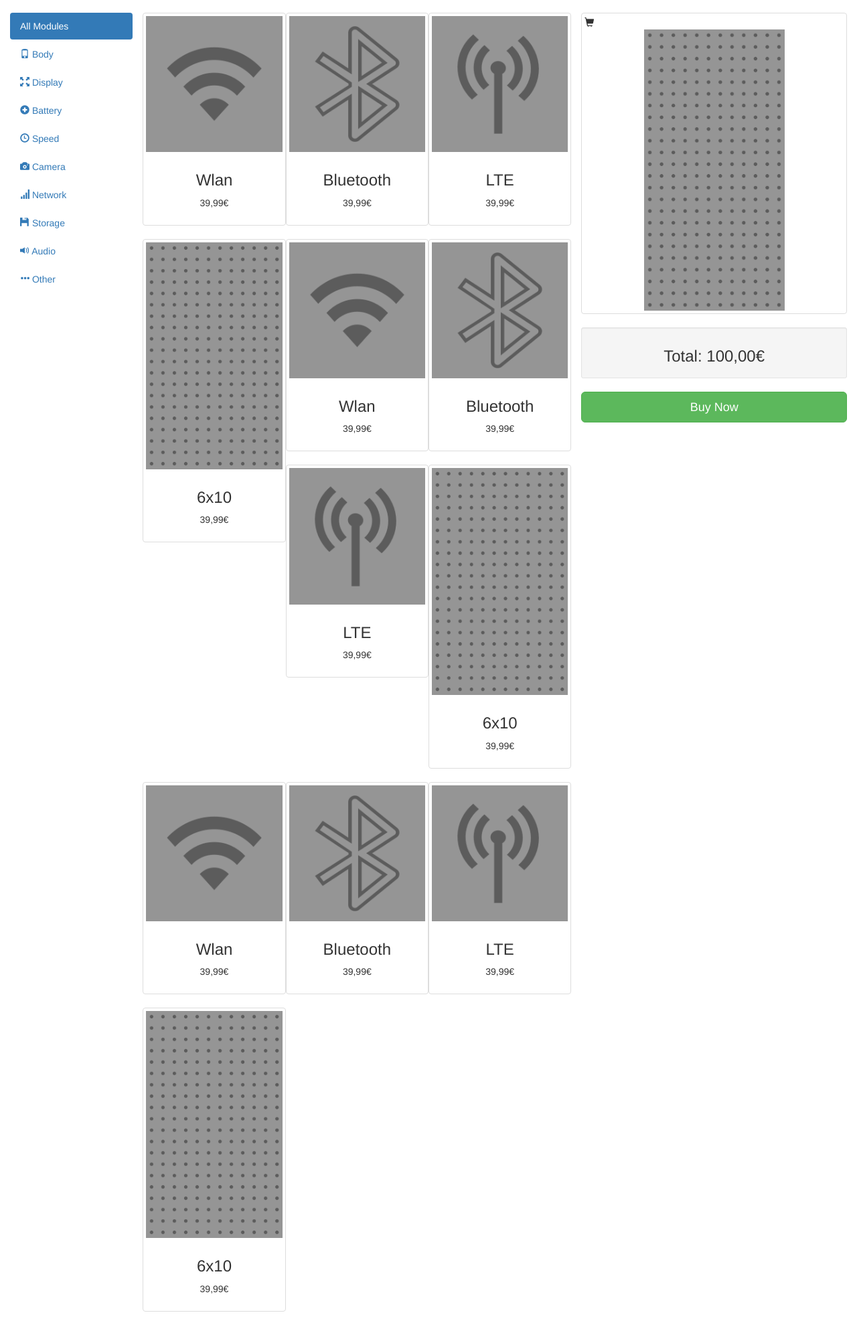
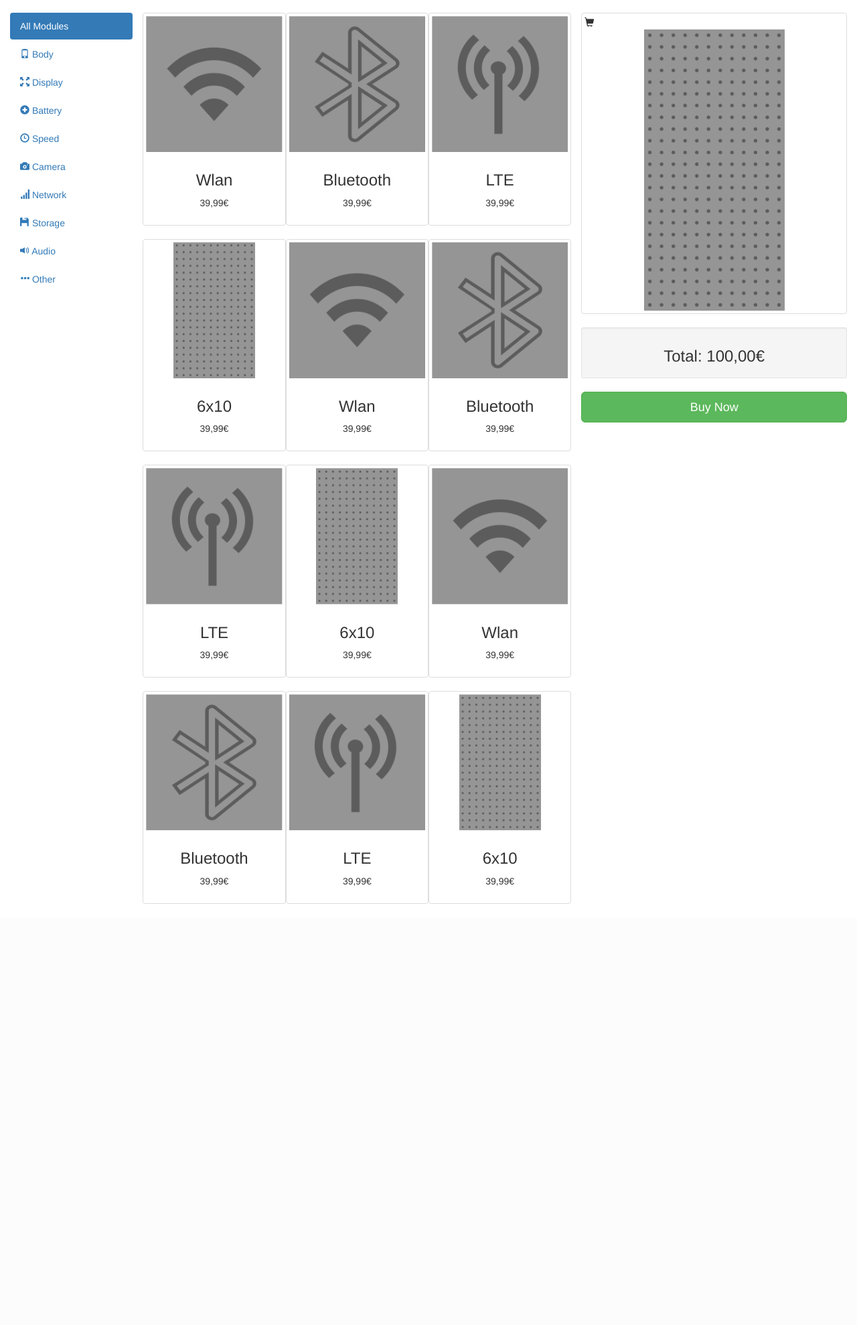
Before and after one commit to willihelm/Mediendesign, a PHP site: page / in a window 1280 px wide. Shown: the part 51-2030 px from the top of the page at 67% size. After the commit the page ends 1401 px from the top, so only its background shows below. Run offline with PHP 8.4, Linux system fonts and the light colour scheme; some libraries are stand-ins or nearby versions.

Commit message:
gleiche Höhe für alle Modul-Bilder

```diff
--- a/index.html
+++ b/index.html
@@ -90,98 +90,134 @@
   </div>
 
 
- <!-- side menu -->
+ <!-- modules -->
   <div class="container col-lg-6 col-md-6 col-sm-5 col-xs-12">
   <div class="row">
     <div class="thumbnail container col-lg-4 col-md-4 col-sm-6 col-xs-12">
-      <img class="module" src="images/Network/Wlan.jpg">
+      <div class="image">
+        <img src="images/Network/Wlan.jpg">
+      </div>
       <div class="caption">
         <h3 class="text-center">Wlan</h3>
         <p class="text-center">39,99€</p>
       </div>
     </div>
+
     <div class="thumbnail container col-lg-4 col-md-4 col-sm-6 col-xs-12">
-      <img class="module" src="images/Network/Bluetooth.jpg">
+      <div class="image">
+        <img src="images/Network/Bluetooth.jpg">
+      </div>
       <div class="caption">
         <h3 class="text-center">Bluetooth</h3>
         <p class="text-center">39,99€</p>
       </div>
     </div>
+
     <div class="thumbnail container col-lg-4 col-md-4 col-sm-6 col-xs-12">
-      <img class="module" src="images/Network/LTE.jpg">
+      <div class="image">
+        <img src="images/Network/LTE.jpg">
+      </div>
       <div class="caption">
         <h3 class="text-center">LTE</h3>
         <p class="text-center">39,99€</p>
       </div>
     </div>
+
     <div class="thumbnail container col-lg-4 col-md-4 col-sm-6 col-xs-12">
-      <img class="module" src="images/Body/6x10.jpg">
+      <div class="image">
+        <img src="images/Body/6x10.jpg">
+      </div>
       <div class="caption">
         <h3 class="text-center">6x10</h3>
         <p class="text-center">39,99€</p>
       </div>
     </div>
+
     <div class="thumbnail container col-lg-4 col-md-4 col-sm-6 col-xs-12">
-      <img class="module" src="images/Network/Wlan.jpg">
+      <div class="image">
+        <img src="images/Network/Wlan.jpg">
+      </div>
       <div class="caption">
         <h3 class="text-center">Wlan</h3>
         <p class="text-center">39,99€</p>
       </div>
     </div>
+
     <div class="thumbnail container col-lg-4 col-md-4 col-sm-6 col-xs-12">
-      <img class="module" src="images/Network/Bluetooth.jpg">
+      <div class="image">
+        <img src="images/Network/Bluetooth.jpg">
+      </div>
       <div class="caption">
         <h3 class="text-center">Bluetooth</h3>
         <p class="text-center">39,99€</p>
       </div>
     </div>
+
     <div class="thumbnail container col-lg-4 col-md-4 col-sm-6 col-xs-12">
-      <img class="module" src="images/Network/LTE.jpg">
+      <div class="image">
+        <img src="images/Network/LTE.jpg">
+      </div>
       <div class="caption">
         <h3 class="text-center">LTE</h3>
         <p class="text-center">39,99€</p>
       </div>
     </div>
+
     <div class="thumbnail container col-lg-4 col-md-4 col-sm-6 col-xs-12">
-      <img class="module" src="images/Body/6x10.jpg">
+      <div class="image">
+        <img src="images/Body/6x10.jpg">
+      </div>
       <div class="caption">
         <h3 class="text-center">6x10</h3>
         <p class="text-center">39,99€</p>
       </div>
     </div>
+
     <div class="thumbnail container col-lg-4 col-md-4 col-sm-6 col-xs-12">
-      <img class="module" src="images/Network/Wlan.jpg">
+      <div class="image">
+        <img src="images/Network/Wlan.jpg">
+      </div>
       <div class="caption">
         <h3 class="text-center">Wlan</h3>
         <p class="text-center">39,99€</p>
       </div>
     </div>
+
     <div class="thumbnail container col-lg-4 col-md-4 col-sm-6 col-xs-12">
-      <img class="module" src="images/Network/Bluetooth.jpg">
+      <div class="image">
+        <img src="images/Network/Bluetooth.jpg">
+      </div>
       <div class="caption">
         <h3 class="text-center">Bluetooth</h3>
         <p class="text-center">39,99€</p>
       </div>
     </div>
+
     <div class="thumbnail container col-lg-4 col-md-4 col-sm-6 col-xs-12">
-      <img class="module" src="images/Network/LTE.jpg">
+      <div class="image">
+        <img src="images/Network/LTE.jpg">
+      </div>
       <div class="caption">
         <h3 class="text-center">LTE</h3>
         <p class="text-center">39,99€</p>
       </div>
     </div>
+
     <div class="thumbnail container col-lg-4 col-md-4 col-sm-6 col-xs-12">
-      <img class="module" src="images/Body/6x10.jpg">
+      <div class="image">
+        <img src="images/Body/6x10.jpg">
+      </div>
       <div class="caption">
         <h3 class="text-center">6x10</h3>
         <p class="text-center">39,99€</p>
       </div>
     </div>
+
   </div>
   </div>
 
 
-<!-- side menu -->
+<!-- basket -->
   <div class="container col-lg-4 col-md-4 col-sm-4 col-xs-12">
     <div class="thumbnail">
         <span class="glyphicon glyphicon-shopping-cart" ></span>
--- a/style.css
+++ b/style.css
@@ -2,8 +2,18 @@
 	margin-top: 70px;
 }
 
-.module {
-	max-height: 16.66%;
+.image{
+    position:relative;
+    overflow:hidden;
+    padding-bottom:100%;
+}
+.image img{
+      position: absolute;
+      max-width: 100%;
+      max-height: 100%;
+      top: 50%;
+      left: 50%;
+      transform: translateX(-50%) translateY(-50%);
 }
 
 .navbar {
```
